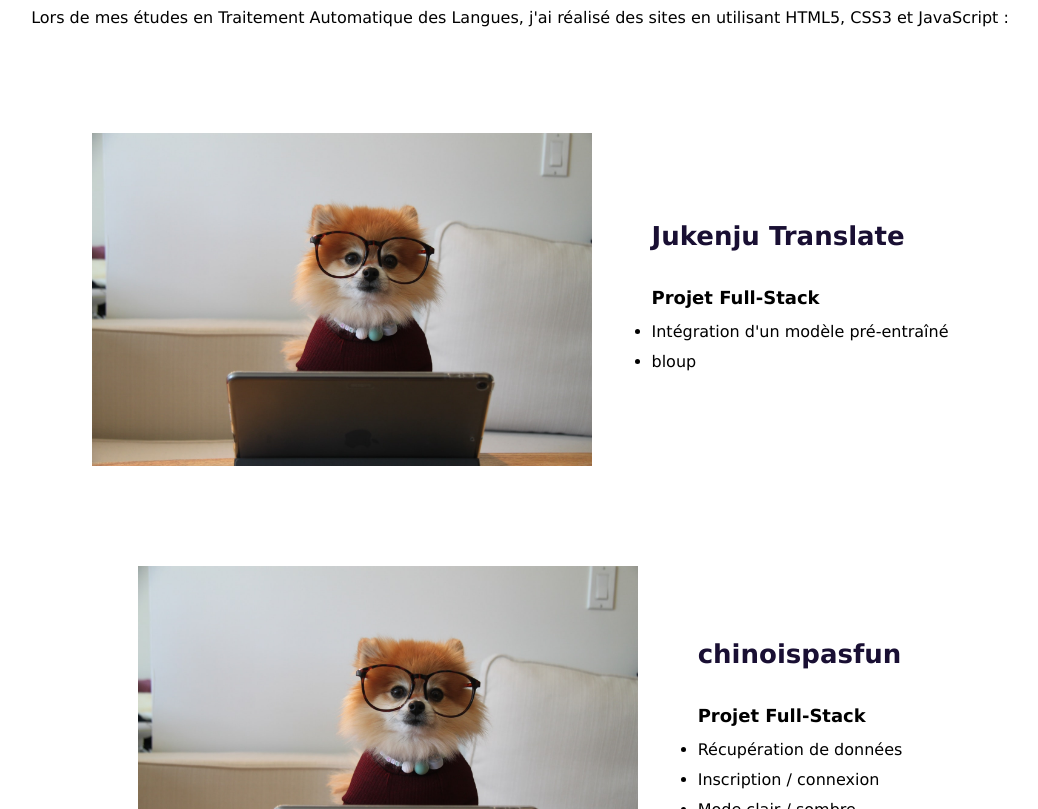
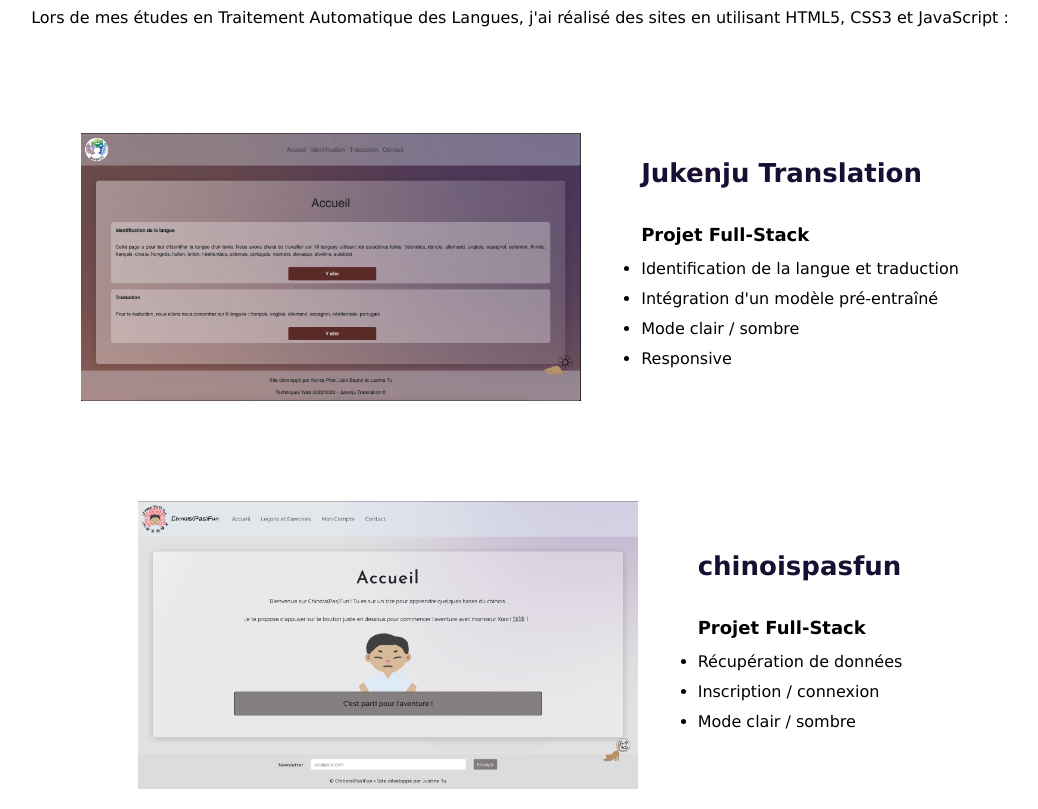
Before and after one commit to tujustine/portfolio, a plain HTML site: page index.html in a window 1280 px wide. Shown: the part 1991-2800 px from the top of the page, without its empty margins (120-1158 px from the left). Drawn offline with Linux system fonts and the light colour scheme.

Commit message:
add projects img

```diff
--- a/index.html
+++ b/index.html
@@ -26,9 +26,7 @@
                     <img src="./lib/img/moi.png" alt="me"/>
                     <div>
                         <!-- <h3>A propos de moi</h3> -->
-                        <p>Je suis Justine Tu, future développeuse Web & Mobile en formation. Ayant récemment terminé un master en traitement automatique des langues, j'ai eu l'opportunité d'explorer des technologies web telles que HTML, CSS, Bootstrap, PHP, FastAPI, ainsi que des bases de JavaScript avec jQuery et AJAX. Cette découverte a suscité en moi un véritable intérêt pour le développement web, me poussant à approfondir mes connaissances et compétences dans ce domaine. Je suis donc à la recherche d’une alternance pour une durée de <span>17 mois</span>, au rythme de <span>3 semaines en entreprise et 1 semaine en école</span>, avec un démarrage en bootcamp de 10 semaines, à partir de <span>octobre 2024</span> au <a href="https://www.lereacteur.io/formation-alternance/concepteur-developpeur-applications/" target="_blank">Reacteur</a>.</p>
-                        <!-- <p class="name">Justine Tu</p> -->
-                        <!-- <p class="city">Paris</p> -->
+                        <p>Je suis Justine Tu, future développeuse Web & Mobile en formation. Ayant récemment terminé un master en traitement automatique des langues, j'ai eu l'opportunité d'explorer des technologies web telles que HTML, CSS, Bootstrap, PHP, FastAPI, ainsi que des bases de JavaScript avec jQuery et AJAX. Cette découverte a suscité en moi un véritable intérêt pour le développement web, me poussant à approfondir mes connaissances et compétences dans ce domaine. Je suis donc à la recherche d’une alternance pour une durée de <span>18 mois</span>, au rythme de <span>3 semaines en entreprise et 1 semaine en école</span>, avec un démarrage en bootcamp de 10 semaines, à partir de <span>octobre 2024</span> au <a href="https://www.lereacteur.io/formation-alternance/concepteur-developpeur-applications/" target="_blank">Reacteur</a>.</p>
                     </div>
                 </div>
             </section>
@@ -54,20 +52,22 @@
 
                 <div class="project-content">
                     <!-- TODO img qui mène vers le site -->
-                    <img src="./lib/img/dog.jpeg" alt="site-jukenju"/>
+                    <img src="./lib/img/jukenju.png" alt="site-jukenju"/>
                     <div>
-                        <h3>Jukenju Translate</h3>
+                        <h3>Jukenju Translation</h3>
                         <h4>Projet Full-Stack</h4>
                         <ul>
+                            <li>Identification de la langue et traduction</li>
                             <li>Intégration d'un modèle pré-entraîné</li>
-                            <li>bloup</li>
+                            <li>Mode clair / sombre</li>
+                            <li>Responsive</li>
                         </ul>
                     </div>
                 </div>
 
                 <div class="project-content">
                     <!-- TODO img qui mène vers le site -->
-                    <img src="./lib/img/dog.jpeg" alt="site-chinoispasfun"/>
+                    <img src="./lib/img/chinoispasfun.png" alt="site-chinoispasfun"/>
                     <div>
                         <h3>chinoispasfun</h3>
                         <h4>Projet Full-Stack</h4>
@@ -147,11 +147,11 @@
                 </div>
                 <div>
                     <img src="./lib/img/linkedin.png" alt="linkedin-logo"/>
-                    <a href="">https://www.linkedin.com/in/justinetu-/</a>
+                    <a href="https://www.linkedin.com/in/justinetu-" target="_blank">https://www.linkedin.com/in/justinetu-/</a>
                 </div>
                 <div>
                     <img src="./lib/img/github.png" alt="github-logo"/>
-                    <a href="">https://github.com/tujustine</a>
+                    <a href="https://github.com/tujustine" target="_blank">https://github.com/tujustine</a>
                 </div>
             </section>
         </main>
```
Also changed, not shown: lib/img/chinoispasfun.png (added), lib/img/computer.jpeg (deleted), lib/img/jukenju.png (added), 1 other file.
